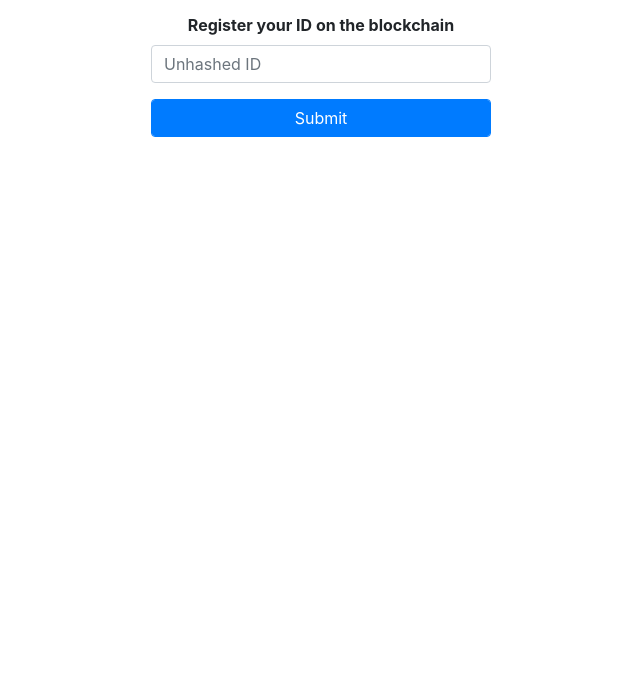
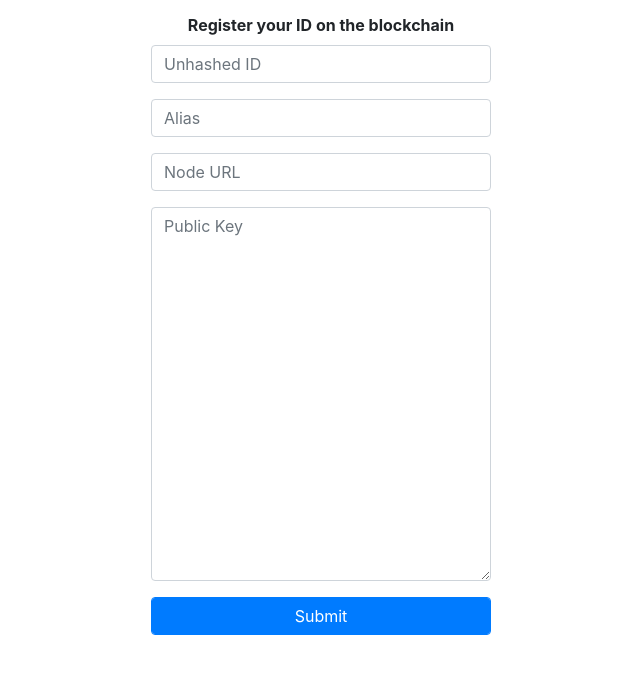
Before and after one commit to SimonBerens/PrivateBlockchain, a Flask app: page /claim in a window 1280 px wide. Shown: the part 56-730 px from the top of the page, without its empty margins (319-959 px from the left). Run offline with Flask 2, Linux system fonts and the light colour scheme; parts of the project's set-up code (start-up, migrations or seed data) failed here and were passed over; some libraries are stand-ins or nearby versions.

Commit message:
Utilize flask Session

```diff
--- a/blockchain/classes.py
+++ b/blockchain/classes.py
@@ -258,6 +258,8 @@ class Blockchain:
 
     def compute_balances(self):
         users = dict()
+        for user in USERS:
+            users[user['public_key']] = user['initial_balance']
         for block in self.chain:
             reward = 0
             for transaction in block.transactions:
--- a/blockchain/forms.py
+++ b/blockchain/forms.py
@@ -17,23 +17,40 @@ class TransactionForm(FlaskForm):
     s_private_key = TextAreaField('Sender Private Key',
                                   validators=[DataRequired()],
                                   render_kw={'class': 'form-control',
+                                             'placeholder': 'Sender Private Key',
                                              'rows': 7})
     value = IntegerField('Value',
                          validators=[DataRequired()],
-                         render_kw={'class': 'form-control'})
+                         render_kw={'class': 'form-control',
+                                    'placeholder': 'Value'})
     fee = IntegerField('Fee',
                        validators=[DataRequired()],
-                       render_kw={'class': 'form-control'})
+                       render_kw={'class': 'form-control',
+                                  'placeholder': 'Fee'})
     submit = SubmitField('Submit',
                          validators=[DataRequired()],
                          render_kw={'class': 'form-control btn btn-primary'})
 
 
 class ClaimForm(FlaskForm):
-    unhashed_id = StringField('ID',
+    unhashed_id = StringField('Register your ID on the blockchain',
                               validators=[DataRequired()],
                               render_kw={'class': 'form-control',
                                          'placeholder': 'Unhashed ID'})
+    alias = StringField('Alias',
+                              validators=[DataRequired()],
+                              render_kw={'class': 'form-control',
+                                         'placeholder': 'Alias'})
+
+    node_url = StringField('ID',
+                              validators=[DataRequired()],
+                              render_kw={'class': 'form-control',
+                                         'placeholder': 'Node URL'})
+    public_key = TextAreaField('Alias',
+                               validators=[DataRequired()],
+                               render_kw={'class': 'form-control',
+                                          'placeholder': 'Public Key',
+                                          'rows': 15})
     submit = SubmitField('Submit',
                          validators=[DataRequired()],
                          render_kw={'class': 'form-control btn btn-primary'})
--- a/blockchain/templates/claim.html
+++ b/blockchain/templates/claim.html
@@ -1,15 +1,32 @@
 {% extends "navbar.html" %}
 {% block content %}
     <div class="container" align="center">
-        <form action="" method="post">
+        <form action="" method="post" class="col-sm-4">
             {{ form.hidden_tag() }}
-            <div class="form-group col-sm-4">
-                <strong> <label> Register your ID on the blockchain </label></strong>
+            <div class="form-group">
+                <strong> {{ form.unhashed_id.label }}</strong>
                 {{ form.unhashed_id }}
             </div>
-            <div class="form-group col-sm-4">
+            <div class="form-group">
+                {{ form.alias }}
+            </div>
+            <div class="form-group">
+                {{ form.node_url }}
+            </div>
+            <div class="form-group">
+                {{ form.public_key }}
+            </div>
+            <div class="form-group">
                 {{ form.submit }}
             </div>
         </form>
     </div>
 {% endblock %}
+{% block js %}
+    <script>
+        $(() => {
+            $('#public_key').text(String.raw`{{ session['my_public_key'] }}`);
+            $('#unhashed_id').val(String.raw`{{ session['my_unhashed_id'] }}`);
+        });
+    </script>
+{% endblock %}
--- a/blockchain/views/api.py
+++ b/blockchain/views/api.py
@@ -35,6 +35,7 @@ def get_users():
 def get_user_info():
     user_id = request.args.get('id')
     if user_id is None:
+        print('here')
         return jsonify(message="No user id given"), 408
     hashed_id = hasher(user_id.encode()).hexdigest()
     for user in USERS:
@@ -92,7 +93,7 @@ def accept_user():
                 NODES.append(args['node_url'])
                 return jsonify(message="Success! User claimed"), 200
     else:
-        return jsonify(message="That id did not match any of my hashed id's"), 408
+        return jsonify(message="That id did not match any hashed id's"), 408
 
 
 @app.route('/api/accept_transaction', methods=['POST'])
--- a/blockchain/views/client.py
+++ b/blockchain/views/client.py
@@ -1,5 +1,5 @@
 import requests
-from flask import render_template, redirect, flash
+from flask import render_template, redirect, flash, session
 
 from blockchain import app, my_chain, chain_settings, MY_URL, log, me
 from blockchain.classes import *
@@ -23,6 +23,10 @@ def spread_message(api_url, json_data, success_url, fail_url):
     else:
         flash('The majority did not accept. Your reason: ' + log[-1]['message'], 'danger')
         return redirect(fail_url)
+
+
+def escape(string):
+    return to_json(string)
 
 
 @app.context_processor
@@ -50,12 +54,16 @@ def index():
 def claim_user():
     form = ClaimForm()
     if form.validate_on_submit():
+        if 'my_public_key' not in session:
+            session['my_public_key'] = form.public_key.data
+        if 'my_unhashed_id' not in session:
+            session['my_unhashed_id'] = form.unhashed_id.data
         return spread_message(api_url='accept_user',
                               json_data=to_json({
                                   'id': form.unhashed_id.data,
-                                  'alias': me.alias,
-                                  'node_url': MY_URL,
-                                  'public_key': me.public_key,
+                                  'alias': form.alias.data,
+                                  'node_url': form.node_url.data,
+                                  'public_key': form.public_key.data.encode().decode('unicode_escape'),
                               }),
                               success_url='/profile',
                               fail_url='/claim')
@@ -90,6 +98,10 @@ def submit():
         fields['time'] = timestamp()
         transaction = transaction_from_dict(fields)
         sender.sign(transaction)
+        if 'my_public_key' not in session:
+            session['my_public_key'] = form.sender_public_key.data
+        if 'my_private_key' not in session:
+            session['my_private_key'] = form.s_private_key.data
         return spread_message(api_url='accept_transaction',
                               json_data=to_json(transaction),
                               success_url='/',
--- a/config.py
+++ b/config.py
@@ -4,4 +4,4 @@ PROTOCOL = 'http'
 HOST = '0.0.0.0'
 PORT = '80'
 DEBUG = False
-SECRET_KEY = rand(64).hex()
+SECRET_KEY = rand(64)
```
Also changed, not shown: blockchain/templates/profile.html (+12 -9 lines), blockchain/templates/submit.html (+8 -3 lines), me.json (+1 -1 lines), users.json (+5 -3 lines), 1 other file.
